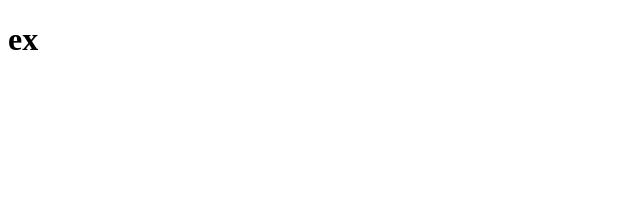
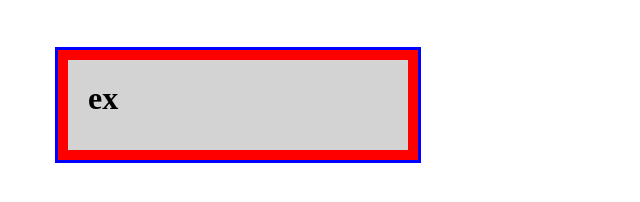
Before and after one commit to Programacao-para-Web-Design/aula-18-09-kaynan-e-rafael, a plain HTML site: page aula18.html in a window 1280 px wide. Shown: the whole page, without its empty margins (0-640 px from the left). Drawn offline with Linux system fonts and the light colour scheme.

Commit message:
Update aula18.html

```diff
--- a/aula18.html
+++ b/aula18.html
@@ -4,7 +4,7 @@
 <title> aula </title>
 <meta charset="utf-8">
   <style>
-h { width: 300px;
+h1 { width: 300px;
    height: 50px;
    background-color: lightgray;
    border-width: 10px;
```
